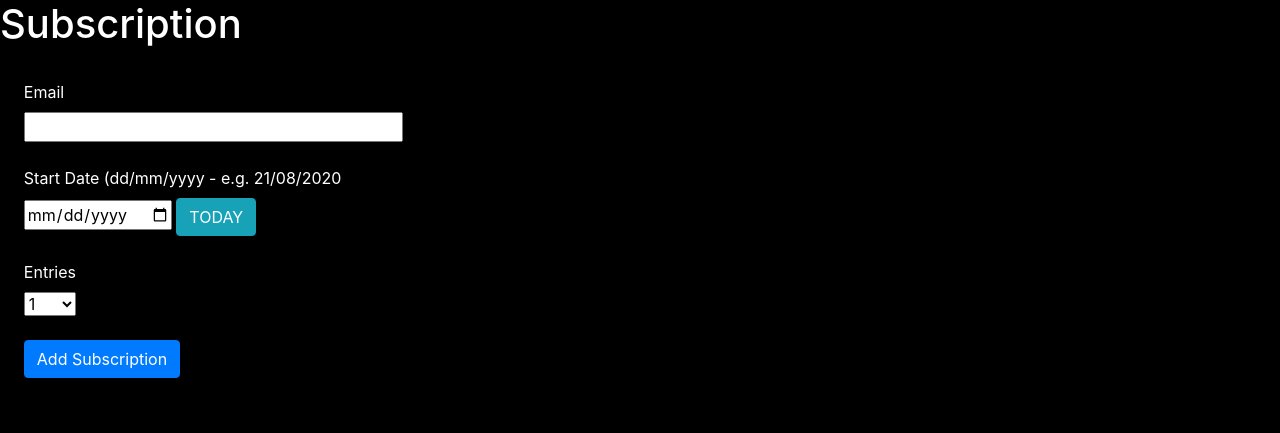
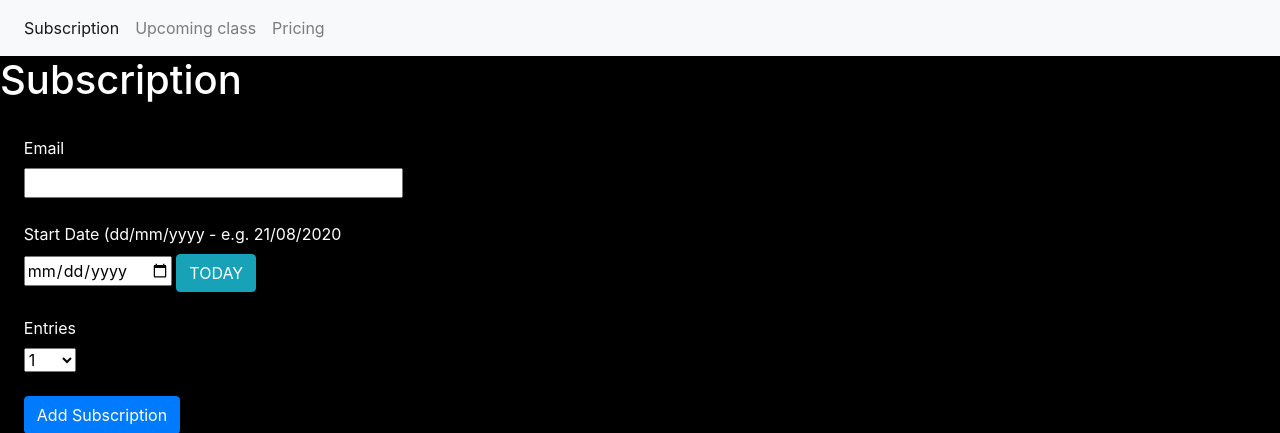
Before and after one commit to andreiburuntia/puncho-api, a Flask app: page /office/subscription in a window 1280 px wide. Shown: the top 433 px of the page. Run offline with Flask 2, Linux system fonts and the light colour scheme; parts of the project's set-up code (start-up, migrations or seed data) failed here and were passed over; some libraries are stand-ins or nearby versions.

Commit message:
subscription receptie

```diff
--- a/templates/base.html
+++ b/templates/base.html
@@ -9,6 +9,21 @@
       {% endif %}
     </head>
     <body style='background-color: black; color:white;'>
+        <nav class="navbar navbar-expand-lg navbar-light bg-light">
+            <div class="collapse navbar-collapse" id="navbarNav">
+              <ul class="navbar-nav">
+                <li class="nav-item active">
+                  <a class="nav-link" href="#">Subscription <span class="sr-only">(current)</span></a>
+                </li>
+                <li class="nav-item">
+                  <a class="nav-link" href="#">Upcoming class</a>
+                </li>
+                <li class="nav-item">
+                  <a class="nav-link" href="#">Pricing</a>
+                </li>
+              </ul>
+            </div>
+          </nav>
         {% block content %}{% endblock %}
     </body>
 </html>
```
